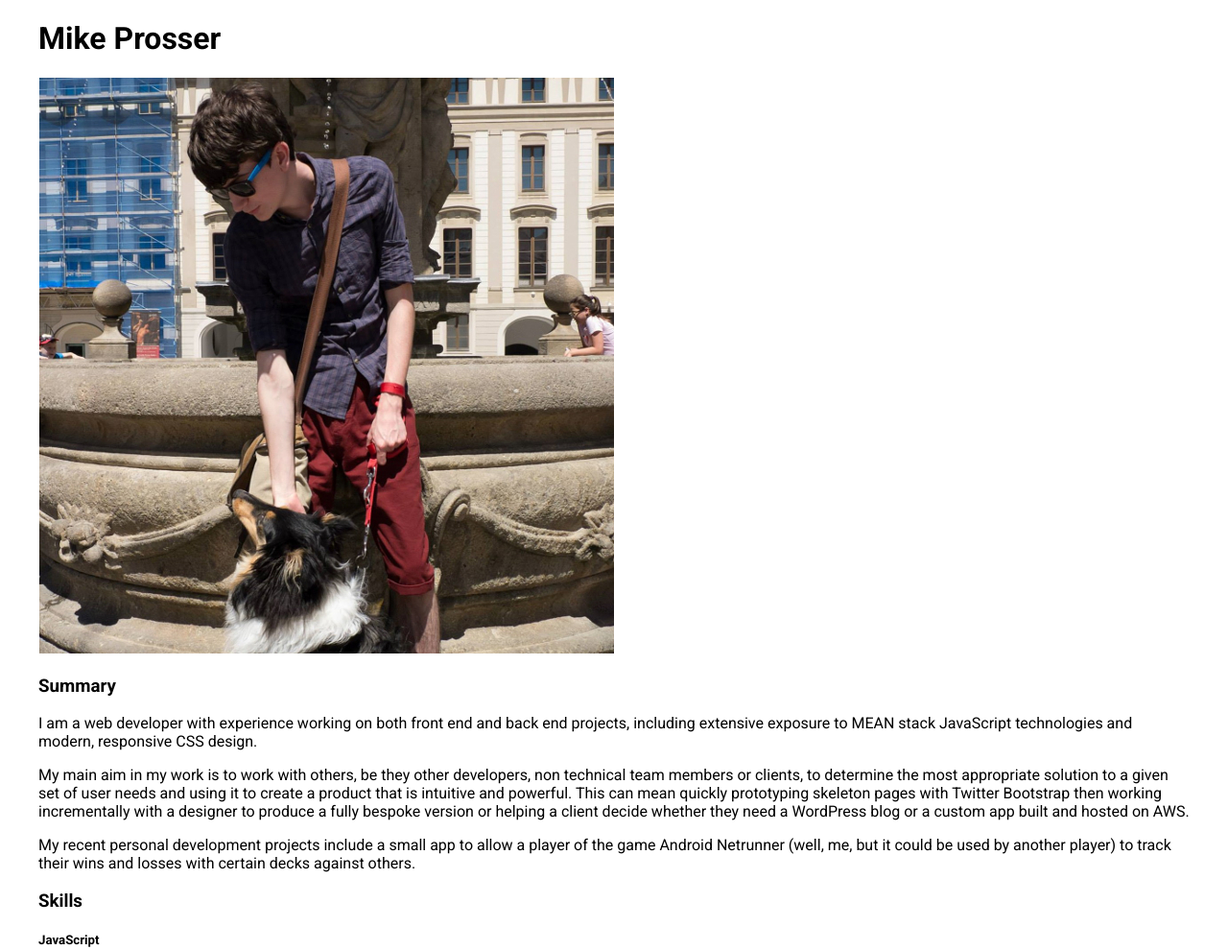
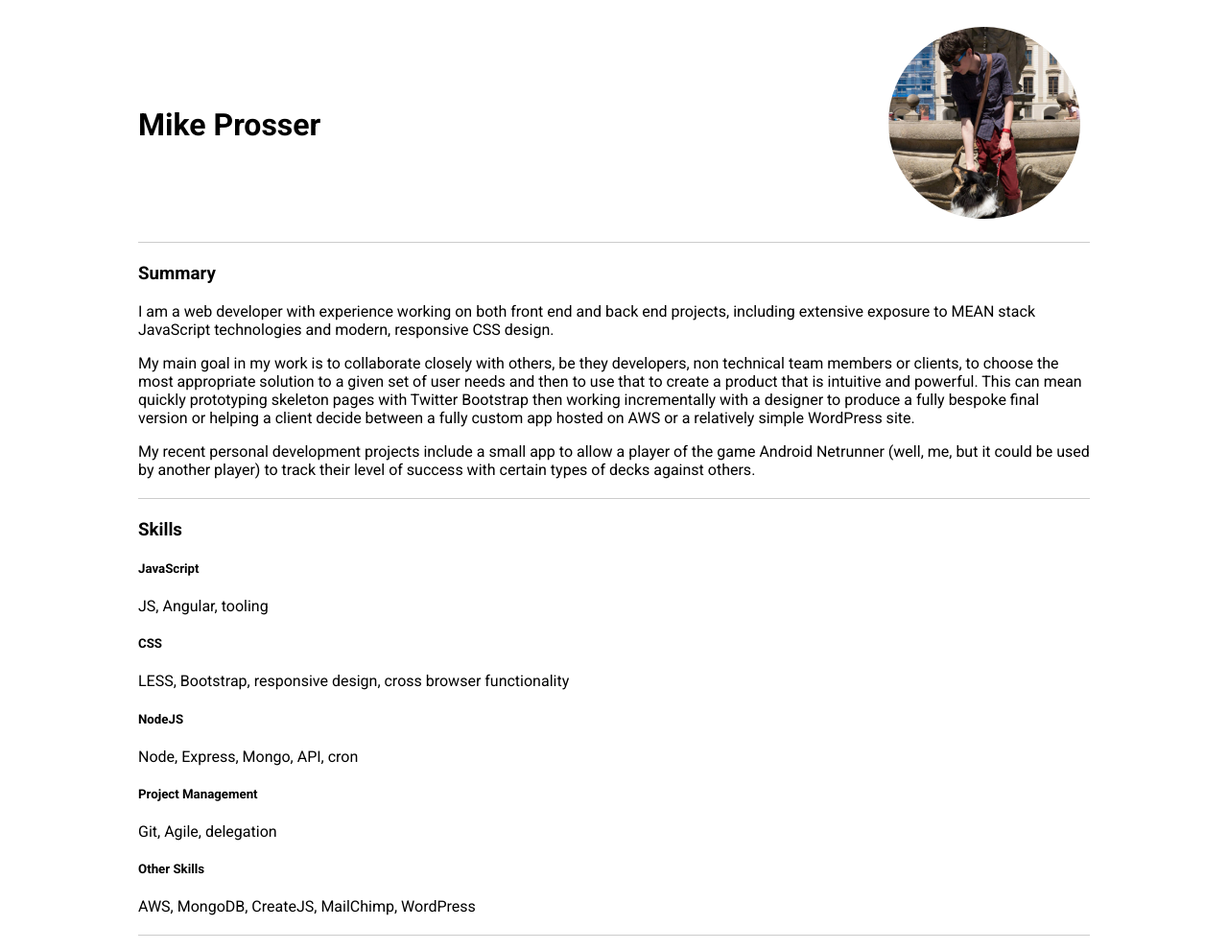
Before and after one commit to mikeprosser/Old-CV-2017, a website: page index.html in a window 1280 px wide. Shown: the top 990 px of the page at 96% size. Drawn offline with Linux system fonts and the light colour scheme.

Commit message:
Flesh out work experience section

```diff
--- a/index.html
+++ b/index.html
@@ -9,15 +9,18 @@
 <body>
     <div id="mainContainer">
         <div class="topSection">
-            <h1>Mike Prosser</h1>
-            <img src="./img/headerPhoto.jpg" alt="Photo of Mike in Prague with Zaphod (dog)">
+            <h1>Mike Prosser</h1><div id="profImgContainer">
+                <img src="./img/headerPhoto.jpg" alt="Photo of Mike in Prague with Zaphod (dog)">
+            </div>
         </div>
+        <hr>
         <div class="bodySection">
             <h3>Summary</h3>
             <p>I am a web developer with experience working on both front end and back end projects, including extensive exposure to MEAN stack JavaScript technologies and modern, responsive CSS design.</p>
-            <p>My main aim in my work is to work with others, be they other developers, non technical team members or clients, to determine the most appropriate solution to a given set of user needs and using it to create a product that is intuitive and powerful. This can mean quickly prototyping skeleton pages with Twitter Bootstrap then working incrementally with a designer to produce a fully bespoke version or helping a client decide whether they need a WordPress blog or a custom app built and hosted on AWS.</p>
-            <p>My recent personal development projects include a small app to allow a player of the game Android Netrunner (well, me, but it could be used by another player) to track their wins and losses with certain decks against others.</p>
+            <p>My main goal in my work is to collaborate closely with others, be they developers, non technical team members or clients, to choose the most appropriate solution to a given set of user needs and then to use that to create a product that is intuitive and powerful. This can mean quickly prototyping skeleton pages with Twitter Bootstrap then working incrementally with a designer to produce a fully bespoke final version or helping a client decide between a fully custom app hosted on AWS or a relatively simple WordPress site.</p>
+            <p>My recent personal development projects include a small app to allow a player of the game Android Netrunner (well, me, but it could be used by another player) to track their level of success with certain types of decks against others.</p>
         </div>
+        <hr>
         <div class="bodySection">
             <h3>Skills</h3>
             <div>
@@ -41,15 +44,20 @@
                 <p>AWS, MongoDB, CreateJS, MailChimp, WordPress</p>
             </div>
         </div>
+        <hr>
         <div class="bodySection">
             <h3>Work Experience</h3>
             <div>
                 <h5>2014-2016 - Developer at Lighthouse Learning</h5>
+                <p>Skills used: AngularJS, Grunt, NPM, Git, NodeJS, MongoDB, AWS, LESS, responsive and cross-browser design, agile development, CreateJS, HTML, project management</p>
+                <p>Role overview: Developer working closely with the marketing and production teams to create engaging learning experiences that closely matched our clients needs as well as helping manage the overall direction of the product. I came on at Lighthouse as a junior developer out of university and acquired more responsibility over my time there, eventually being given responsibility over the release cycle of the core product, managing the code base through Git, preparing deployments to AWS, overseeing testing and prioritising new features to delegate out to other developers. The scale of the development team was such that I worked on a wide variety of projects all over the technology stack from small visual tweaks on the website to refactoring customer data on the CRM we built in-house to developing new features for the game engine and associated tooling that the educational content itself ran on.</p>
+                <p>Interesting challenges: As Lighthouse's primary customers are schools and many schools, particularly in the states, have fairly old technology and locked down policies about when they could get updates (never) the biggest challenge was always making sure that everything performed well and looked correct on a wide range of browsers and devices. This was compounded because we also compiled the web product into an iOS app with Phonegap which added an even greater range of devices and browsers that it all had to hold up on.</p>
             </div>
             <div>
                 <h5>2012-2014 - A variety of non-technical roles</h5>
             </div>
         </div>
+        <hr>
         <div class="bodySection">
             <h3>Education</h3>
             <div>
--- a/less/style.less
+++ b/less/style.less
@@ -6,7 +6,44 @@ h1, h2, h3, h4, h5, h6 {
     font-weight: 700;
 }
 
+hr {
+    height: 1px;
+    border: 0;
+    border-top: 1px solid #ccc;
+    margin: 20px 0;
+}
+
 #mainContainer {
-    max-width: 1200px;
+    max-width: 992px;
     margin: 0 auto;
+    padding: 20px;
+
+    @media (max-width: 499px) {
+        text-align: center;
+    }
 }
+
+.topSection {
+    @media (min-width: 500px) {
+        h1, #profImgContainer {
+            display: inline-block;
+            vertical-align: middle;
+        }
+
+        h1 {
+            width: 66%;
+        }
+
+        #profImgContainer {
+            width: 33%;
+            text-align: right;
+        }
+    }
+
+    img {
+        margin: 0 auto;
+        width: 100%;
+        max-width: 200px;
+        border-radius: 50%;
+    }
+}
```
Also changed, not shown: css/style.css.
